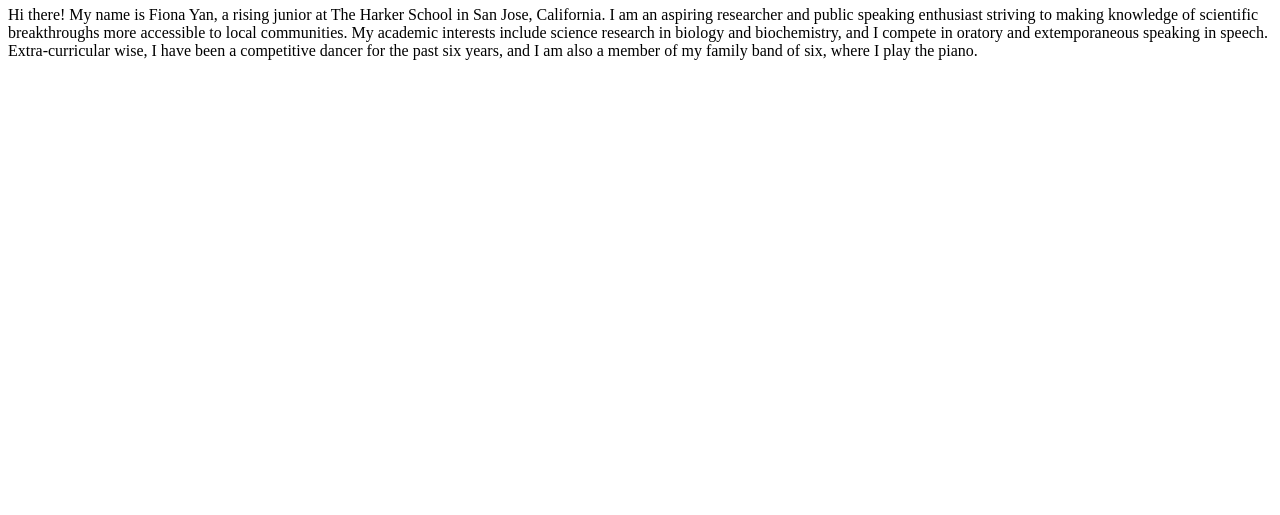
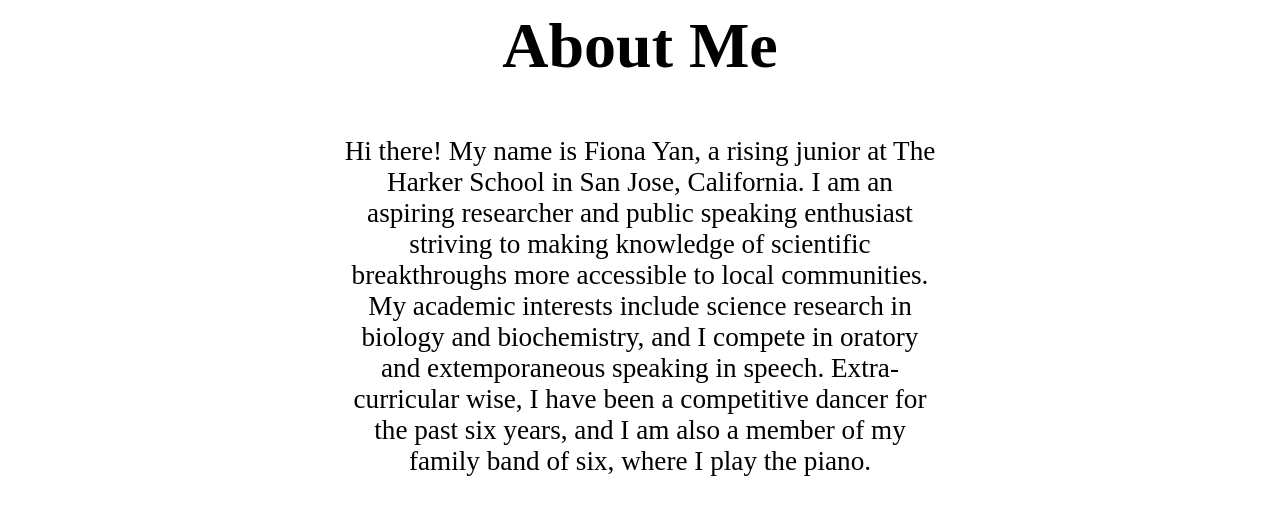
Before and after one commit to fionayan2006/portfoliofinal, a plain HTML site: page index.html in a window 1280 px wide. Shown: the part 750-1265 px from the top of the page. Before the commit the page ends 818 px from the top, so only its background shows below. Drawn offline with Linux system fonts and the light colour scheme.

Commit message:
Update style.css

```diff
--- a/style.css
+++ b/style.css
@@ -36,3 +36,22 @@
 .banner img {
   width: 105%;
 }
+
+.title {
+  width: 100%;
+  text-align: center;
+  font-size: 2rem;
+  font-weight: bold;
+  margin: auto;
+  padding-top: 40px;
+  padding-bottom: 20px;
+}
+
+.intro {
+  width: 75%;
+  max-width: 600px;
+  padding: 10px 0%;
+  font-weight: normal;
+  font-size: 1.7rem;
+  margin: auto;
+}
```
